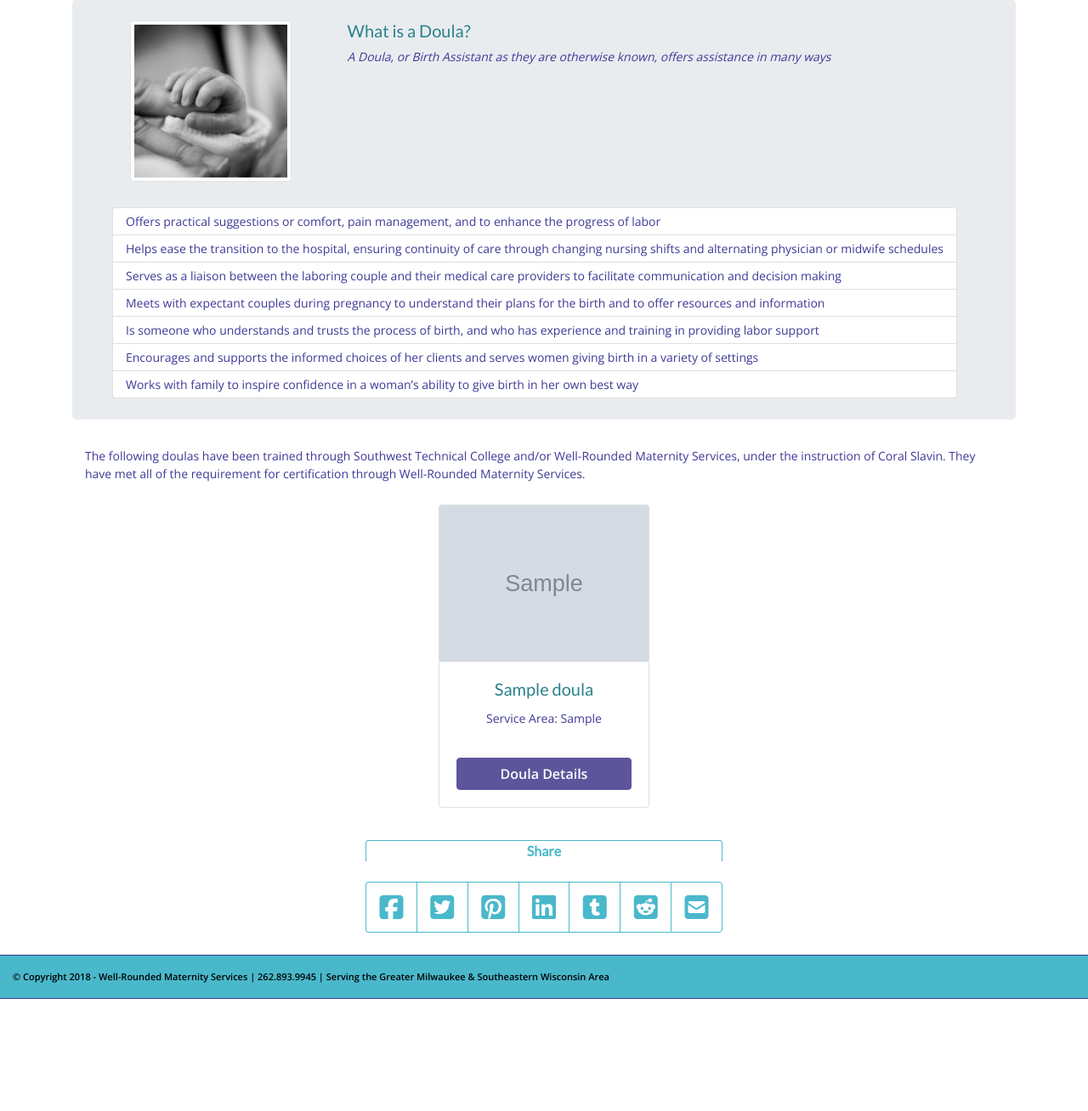
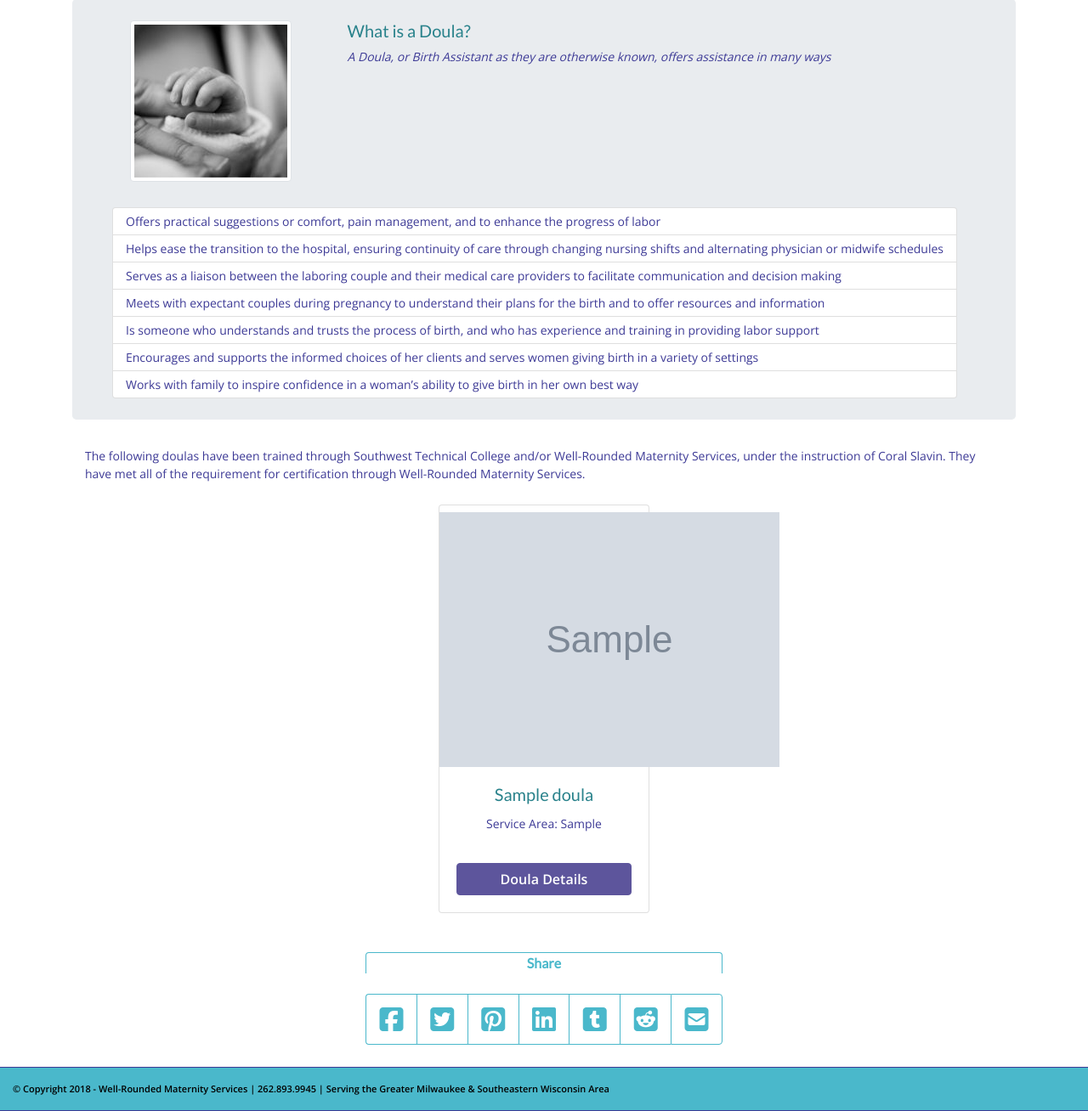
Before and after one commit to BrianC68/wr_maternity, a Django app: template find_a_doula/templates/doula_list_view.html in a window 1280 px wide. Shown: the part 189-1497 px from the top of the page at 85% size. Before the commit the page ends 1365 px from the top, so only its background shows below. Run offline with Django 3.2, Linux system fonts and the light colour scheme; the template is opened without the code that fills it: most values are stand-ins (such as "Sample title", 1, 10 or a date in 2020); grey boxes marked "Sample" are stand-in pictures; some libraries are stand-ins or nearby versions.

Commit message:
Stop Image Resizing

```diff
--- a/find_a_doula/templates/doula_list_view.html
+++ b/find_a_doula/templates/doula_list_view.html
@@ -46,9 +46,9 @@
     <div class="row justify-content-center text-center">
         {% for doula in doulas %}
         {% if forloop.counter0|divisibleby:4 and not forloop.first  %}<div class="w-100"><p></p></div>{% endif %}
-        <div class="col-lg-3 col-sm-6 col-12">
+        <div class="col-lg-3 col-sm-6 col-12 mb-2">
             <div class="card w-80 h-100" style="margin: 10px 0px; font-size: 14px;">
-                <img src="{{ doula.photo_url }}" class="card-img-top" alt="Doula Name">
+                <div><img src="{{ doula.photo_url }}" class="card-img-top w-auto pt-2" alt="Picture of {{ doula.name }}"></div>
                 <div class="card-body d-flex flex-column">
                   <h5 class="card-title">{{ doula.name }}</h5>
                   <p class="body-p">Service Area: {{ doula.service_area }}</p>
--- a/find_a_midwife/templates/midwife_list_view.html
+++ b/find_a_midwife/templates/midwife_list_view.html
@@ -31,9 +31,9 @@
     <div class="row justify-content-center text-center">
         {% for midwife in midwives %}
         {% if forloop.counter0|divisibleby:4 and not forloop.first  %}<div class="w-100"><p></p></div>{% endif %}
-        <div class="col-lg-3 col-sm-6 col-12">
+        <div class="col-lg-3 col-sm-6 col-12 mb-2">
             <div class="card w-80 h-100" style="margin: 10px 0px; font-size: 14px;">
-                <img src="{{ midwife.photo_url }}" class="card-img-top" alt="Midwife Name">
+                <div><img src="{{ midwife.photo_url }}" class="card-img-top w-auto pt-2" alt="Picture of {{ midwife.name }}"></div>
                 <div class="card-body d-flex flex-column">
                   <h5 class="card-title">{{ midwife.name }}</h5>
                   <p class="body-p">Service Area: {{ midwife.service_area }}</p>
```
